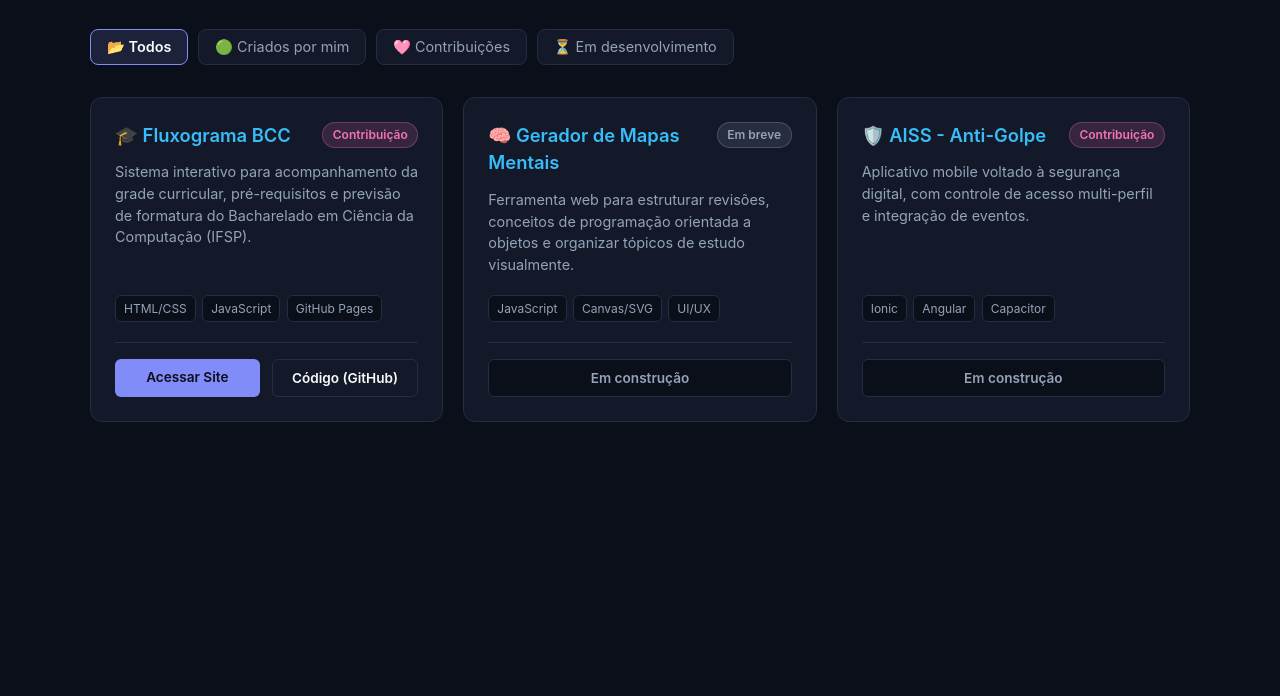
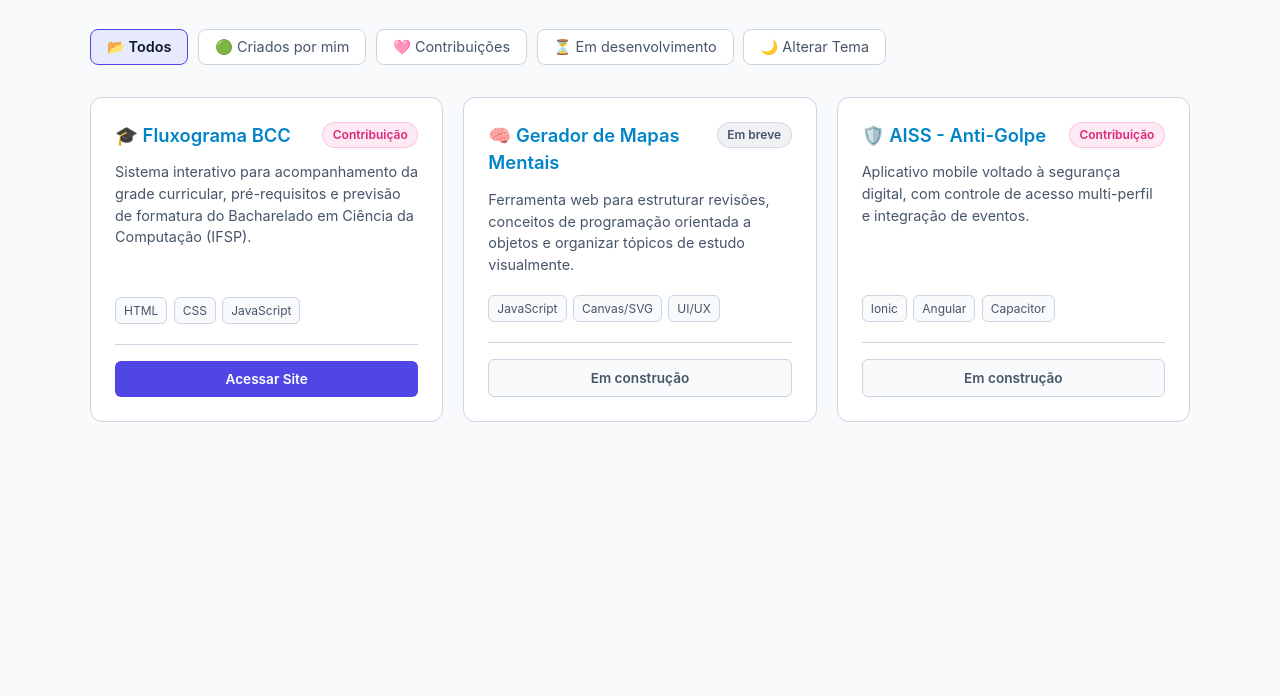
Before and after one commit to gejunior/gejunior.github.io, a plain HTML site: page index.html in a window 1280 px wide. Shown: the part 104-800 px from the top of the page. Drawn offline with Linux system fonts and the light colour scheme.

Commit message:
ajustando pastas e incluindo temas

```diff
--- a/assets/css/styles.css
+++ b/assets/css/styles.css
@@ -1,4 +1,18 @@
 :root {
+    --bg-body: #f8fafc;
+    --bg-card: #ffffff;
+    --bg-card-hover: #f1f5f9;
+    --border-color: #cbd5e1;
+    --text-main: #0f172a;
+    --text-muted: #475569;
+    --accent-blue: #0284c7;
+    --accent-purple: #4f46e5;
+    --accent-green: #059669;
+    --accent-pink: #db2777;
+    --btn-primary-text: #ffffff;
+  }
+
+body.dark-theme {
     --bg-body: #0b0f19;
     --bg-card: #131929;
     --bg-card-hover: #182035;
@@ -9,6 +23,7 @@
     --accent-purple: #818cf8;
     --accent-green: #10b981;
     --accent-pink: #f472b6;
+    --btn-primary-text: #0b0f19;
 }
 
 * {
@@ -193,7 +208,7 @@ header {
 
 .btn-primary {
     background-color: var(--accent-purple);
-    color: #0b0f19;
+    color: var(--btn-primary-text);
 }
 
 .btn-primary:hover {
--- a/assets/js/main.js
+++ b/assets/js/main.js
@@ -1,34 +1,4 @@
-
-// =========================================================================
-// ADICIONE OU EDITE OS PROJETOS AQUI
-// Tipos aceitos: 'criado', 'contribuicao', 'breve'
-// =========================================================================
-const projetos = [
-    {
-        titulo: "🎓 Fluxograma BCC",
-        tipo: "contribuicao",
-        descricao: "Sistema interativo para acompanhamento da grade curricular, pré-requisitos e previsão de formatura do Bacharelado em Ciência da Computação (IFSP).",
-        tags: ["HTML/CSS", "JavaScript", "GitHub Pages"],
-        linkDemo: "https://petercen.github.io",
-        linkRepo: "https://github.com/gejunior"
-    },
-    {
-        titulo: "🧠 Gerador de Mapas Mentais",
-        tipo: "breve",
-        descricao: "Ferramenta web para estruturar revisões, conceitos de programação orientada a objetos e organizar tópicos de estudo visualmente.",
-        tags: ["JavaScript", "Canvas/SVG", "UI/UX"],
-        linkDemo: "",
-        linkRepo: ""
-    },
-    {
-        titulo: "🛡️ AISS - Anti-Golpe",
-        tipo: "contribuicao",
-        descricao: "Aplicativo mobile voltado à segurança digital, com controle de acesso multi-perfil e integração de eventos.",
-        tags: ["Ionic", "Angular", "Capacitor"],
-        linkDemo: "",
-        linkRepo: ""
-    }
-];
+import { projetos } from "./projects.js"
 
 const labelsTipo = {
     criado: { texto: "Criado por mim", classe: "badge-criado" },
@@ -87,3 +57,5 @@ function filtrar(categoria, botaoClicado) {
 
 // Inicializa a página
 renderizarProjetos();
+
+window.filtrar = filtrar;
--- /dev/null
+++ b/assets/js/projects.js
@@ -0,0 +1,31 @@
+// =========================================================================
+// ADICIONE OU EDITE OS PROJETOS AQUI
+// Tipos aceitos: 'criado', 'contribuicao', 'breve'
+// =========================================================================
+
+export const projetos = [
+    {
+        titulo: "🎓 Fluxograma BCC",
+        tipo: "contribuicao",
+        descricao: "Sistema interativo para acompanhamento da grade curricular, pré-requisitos e previsão de formatura do Bacharelado em Ciência da Computação (IFSP).",
+        tags: ["HTML","CSS", "JavaScript"],
+        linkDemo: "https://petercen.github.io",
+        linkRepo: ""
+    },
+    {
+        titulo: "🧠 Gerador de Mapas Mentais",
+        tipo: "breve",
+        descricao: "Ferramenta web para estruturar revisões, conceitos de programação orientada a objetos e organizar tópicos de estudo visualmente.",
+        tags: ["JavaScript", "Canvas/SVG", "UI/UX"],
+        linkDemo: "",
+        linkRepo: ""
+    },
+    {
+        titulo: "🛡️ AISS - Anti-Golpe",
+        tipo: "contribuicao",
+        descricao: "Aplicativo mobile voltado à segurança digital, com controle de acesso multi-perfil e integração de eventos.",
+        tags: ["Ionic", "Angular", "Capacitor"],
+        linkDemo: "",
+        linkRepo: ""
+    }
+];
--- /dev/null
+++ b/assets/js/theme.js
@@ -0,0 +1,17 @@
+function alternarTema() {
+    const isDark = document.body.classList.toggle("dark-theme");
+    const btn = document.getElementById("theme-toggle");
+
+    btn.textContent = isDark ? "☀️ Alterar Tema" : "🌙 Alterar Tema";
+    localStorage.setItem("tema-portfolio", isDark ? "dark" : "light");
+  }
+
+  // Carrega a preferência salva (mantém claro se não houver nada salvo)
+  (function carregarTemaSalvo() {
+    const temaSalvo = localStorage.getItem("tema-portfolio");
+    if (temaSalvo === "dark") {
+      document.body.classList.add("dark-theme");
+      const btn = document.getElementById("theme-toggle");
+      if (btn) btn.textContent = "🌙 Alterar Tema";
+    }
+  })();
--- a/index.html
+++ b/index.html
@@ -1,5 +1,6 @@
 <!DOCTYPE html>
 <html lang="pt-BR">
+
 <head>
     <meta charset="UTF-8">
     <meta name="viewport" content="width=device-width, initial-scale=1.0">
@@ -7,6 +8,7 @@
     <link rel="stylesheet" href="./assets/css/styles.css">
 
 </head>
+
 <body>
 
     <div class="container">
@@ -15,8 +17,10 @@
                 <span>🚀</span>
                 <div><span class="highlight">Portfólio & Projetos</span> — Genilson Junior</div>
             </div>
-      <p class="subtitle">Ciência da Computação • IFSP Presidente Epitácio • Ferramentas web, sistemas e contribuições</p>
+            <p class="subtitle">Ciência da Computação • IFSP Presidente Epitácio • Ferramentas web, sistemas e
+                contribuições</p>
         </header>
+
 
         <!-- Filtros -->
         <div class="filters">
@@ -24,12 +28,15 @@
             <button class="filter-btn" onclick="filtrar('criado', this)">🟢 Criados por mim</button>
             <button class="filter-btn" onclick="filtrar('contribuicao', this)">🩷 Contribuições</button>
             <button class="filter-btn" onclick="filtrar('breve', this)">⏳ Em desenvolvimento</button>
+            <button id="theme-toggle" class="filter-btn" onclick="alternarTema()">🌙 Alterar Tema</button>
         </div>
 
         <!-- Lista de Projetos -->
         <div class="projects-grid" id="grid-projetos"></div>
     </div>
 
-  <script src="assets/js/main.js"></script>
+    <script type="module" src="assets/js/main.js"></script>
+    <script src="assets/js/theme.js"></script>
 </body>
+
 </html>
```
Lines whose indentation alone changed are shown as unchanged.
